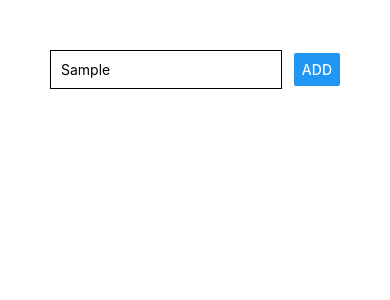
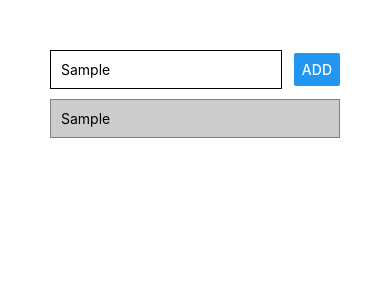
Before and after one commit to eunmipark-1/checkMyBlood, a React Native app: screen / in a window 390 px wide. Both pictures are taken after typing "Sample" into the empty fields and a click on the button "ADD". Shown: the top 300 px of the page. Built offline with nearby package versions, Linux system fonts and the light colour scheme.

Commit message:
basic input action

```diff
--- a/App.js
+++ b/App.js
@@ -1,28 +1,74 @@
-import React from 'react';
-import {StyleSheet, Text, View, TextInput, Button} from 'react-native';
+import React, { useState } from "react";
+import {
+  StyleSheet,
+  Text,
+  View,
+  TextInput,
+  Button,
+  ScrollView,
+  FlatList,
+} from "react-native";
 
 export default function App() {
+  const [enteredGoal, setEnteredGoal] = useState("");
+  const [courseGoals, setCourseGoals] = useState([]);
+  const goalInputHandler = (enteredText) => {
+    setEnteredGoal(enteredText);
+  };
+
+  const addGoalHandler = () => {
+    setCourseGoals((currentGoals) => [
+      ...currentGoals,
+      { id: Math.random().toString(), value: enteredGoal },
+    ]);
+  };
   return (
-    <View style={{padding:50}}>
-      <View style={{flexDirection:'row', justifyContent:'space-between', alignItems:'center'}}>
+    <View style={styles.screen}>
+      <View style={styles.inputContainer}>
         <TextInput
           placeholder="Course Goal"
-          style={{width: '80%',borderColor:'black', borderWidth:1, padding: 10}}
+          style={styles.input}
+          onChangeText={goalInputHandler}
+          value={enteredGoal}
         />
-        <Button title="ADD" />
+        <Button title="ADD" onPress={addGoalHandler} />
       </View>
-      <View>
 
-      </View>
+      {/* <ScrollView>
+        {courseGoals.map((goal) => (
+          <View style={styles.listItem}>
+            <Text key={goal}>{goal}</Text>
+          </View>
+        ))}
+      </ScrollView> */}
+      <FlatList
+        keyExtractor={(item, index) => item.id}
+        data={courseGoals}
+        renderItem={(itemData) => (
+          <View style={styles.listItem}>
+            <Text>{itemData.item.value}</Text>
+          </View>
+        )}
+      />
     </View>
   );
-  }
+}
 
 const styles = StyleSheet.create({
-  container: {
-    flex: 1,
-    backgroundColor: '#fff',
-    alignItems: 'center',
-    justifyContent: 'center',
+  screen: {
+    padding: 50,
+  },
+  inputContainer: {
+    flexDirection: "row",
+    justifyContent: "space-between",
+    alignItems: "center",
+  },
+  input: { width: "80%", borderColor: "black", borderWidth: 1, padding: 10 },
+  listItem: {
+    padding: 10,
+    marginVertical: 10,
+    backgroundColor: "#ccc",
+    borderColor: "gray",
+    borderWidth: 1,
   },
 });
```
